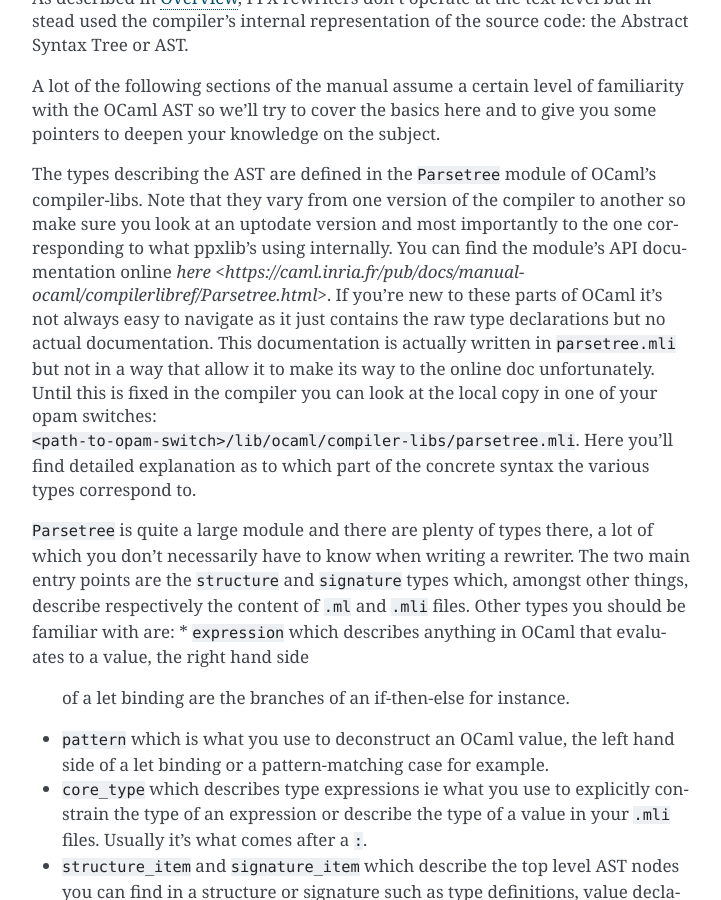
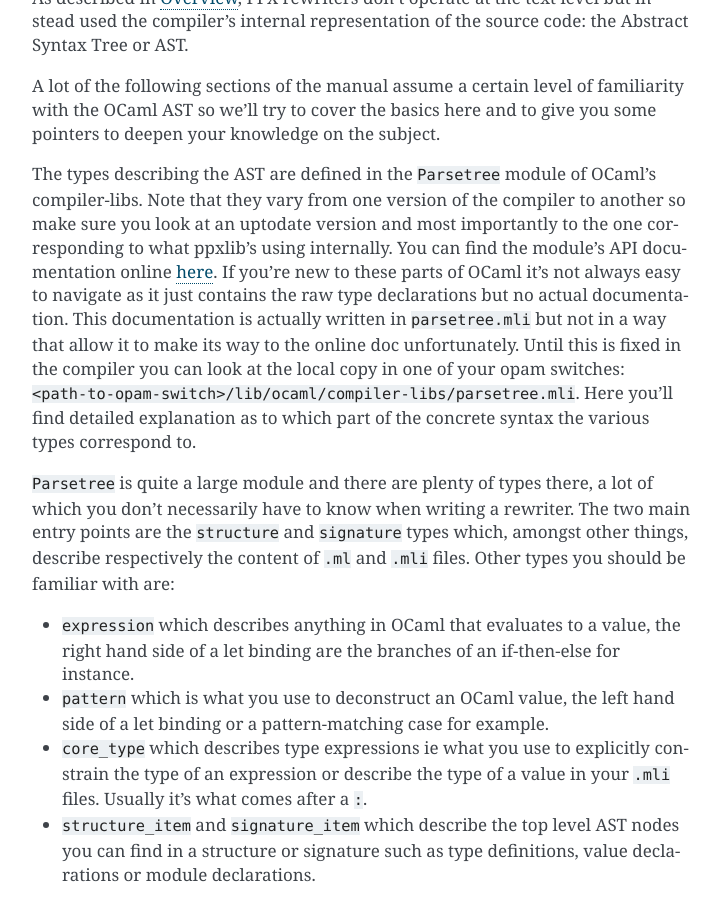
Before and after one commit to ocaml-ppx/ppxlib, a Sphinx documentation site: the page built from doc/ppx-for-plugin-authors.rst, in a window 1280 px wide and 900 px high, scrolled down 770 px. Shown: the whole window, without its empty margins (388-1109 px from the left). Built offline with Sphinx 7.4.7, drawn with Linux system fonts in a browser that asks for light colours; some of the changed text lies outside the part shown.

Commit message:
Fix reStructuredText in ppx-for-plugin-authors.rst
Signed-off-by: Nathan Rebours <nathan.p.rebours@gmail.com>

```diff
--- a/doc/ppx-for-plugin-authors.rst
+++ b/doc/ppx-for-plugin-authors.rst
@@ -40,9 +40,9 @@
 that they vary from one version of the compiler to another so make sure you look at an uptodate
 version and most importantly to the one corresponding to what ppxlib's using internally.
 You can find the module's API documentation online
-`here <https://caml.inria.fr/pub/docs/manual-ocaml/compilerlibref/Parsetree.html>`. If you're new to
-these parts of OCaml it's not always easy to navigate as it just contains the raw type declarations
-but no actual documentation.
+`here <https://caml.inria.fr/pub/docs/manual-ocaml/compilerlibref/Parsetree.html>`_. If you're new
+to these parts of OCaml it's not always easy to navigate as it just contains the raw type
+declarations but no actual documentation.
 This documentation is actually written in ``parsetree.mli`` but not in a way that allow it to make
 its way to the online doc unfortunately. Until this is fixed in the compiler you can look at the
 local copy in one of your opam switches:
@@ -54,6 +54,7 @@
 and ``signature`` types which, amongst other things, describe respectively the content of ``.ml``
 and ``.mli`` files.
 Other types you should be familiar with are:
+
 * ``expression`` which describes anything in OCaml that evaluates to a value, the right hand side
   of a let binding are the branches of an if-then-else for instance.
 * ``pattern`` which is what you use to deconstruct an OCaml value, the left hand side of a let
@@ -118,7 +119,7 @@
 point when using your rewriter, e.g. here this will transform ``[%my_ext ...]`` nodes.
 The ``<extension_context>`` argument describes where in OCaml code your this extension can be used.
 You can find the full list in the API documentation for ``Extension.Context``
-`here <https://ocaml-ppx.github.io/ppxlib/ppxlib/Ppxlib/Extension/Context/index.html>`.
+`here <https://ocaml-ppx.github.io/ppxlib/ppxlib/Ppxlib/Extension/Context/index.html>`_.
 The ``<ast_pattern>`` argument helps you restrict what users can put into the payload of your
 extension, i.e. ``[%my_ext <what goes there!>]``. We cover ``Ast_pattern`` in depths here but the
 simplest form it can take is ``Ast_pattern.__`` which allows any payload allowed by the language
@@ -141,7 +142,7 @@
 
 If you want to look at a concrete example of extension rewriter you can find one in the
 ``examples/`` folder of the ``ppxlib`` repository
-`here https://github.com/ocaml-ppx/ppxlib/tree/master/ast`.
+`here <https://github.com/ocaml-ppx/ppxlib/tree/master/ast>`_.
 
 Writing a deriver
 ^^^^^^^^^^^^^^^^^
```
